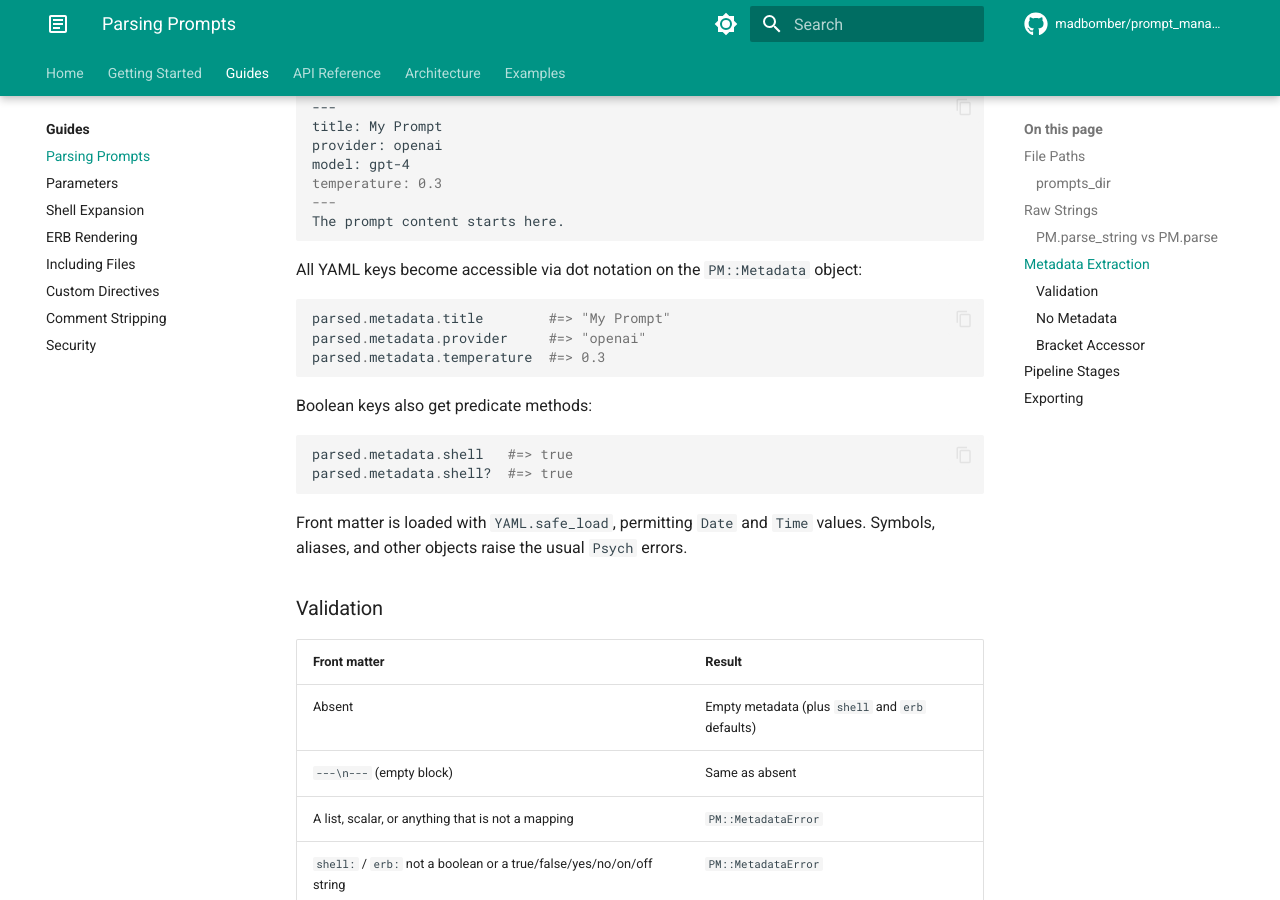
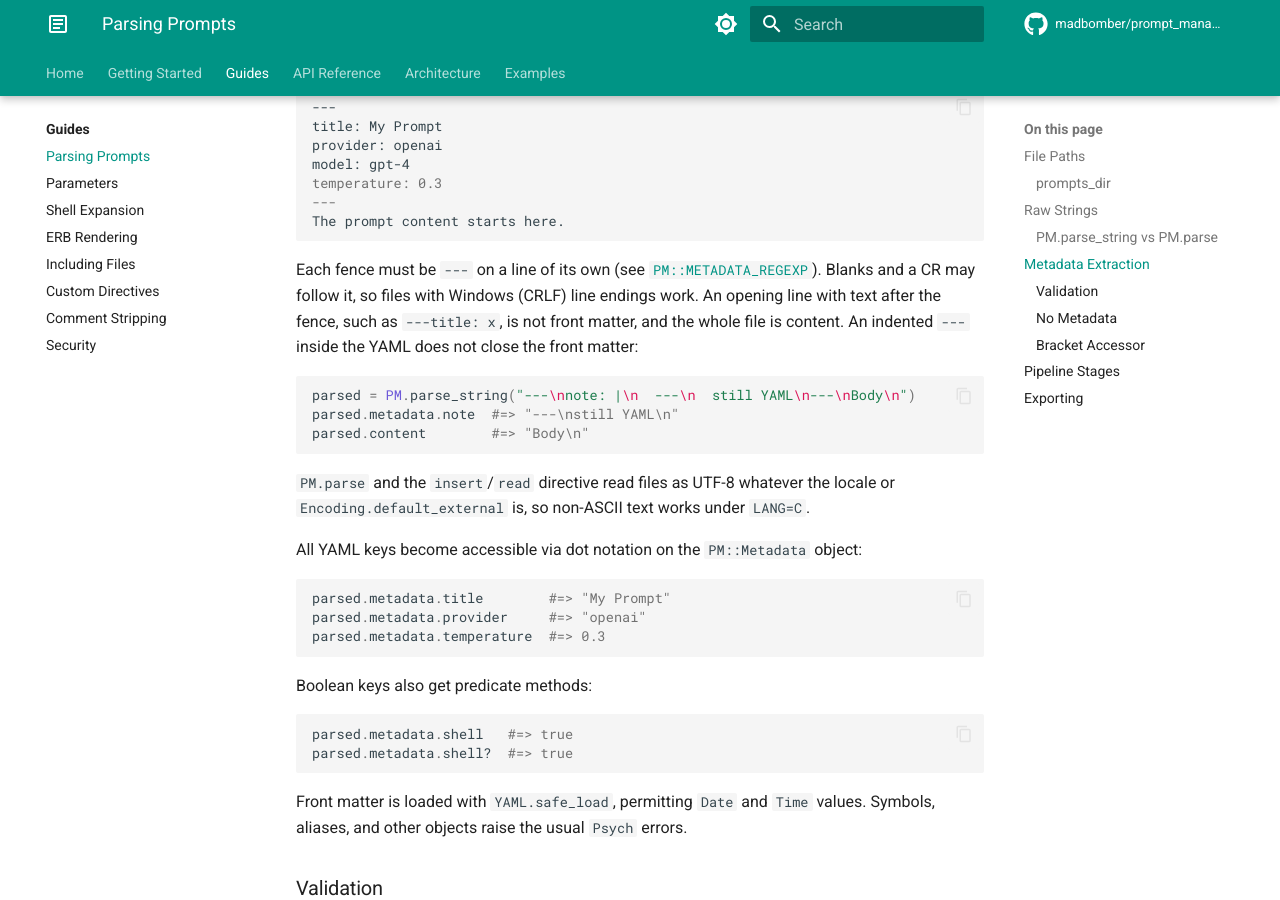
Before and after one commit to MadBomber/prompt_manager, an MkDocs documentation site: the page built from docs/guides/parsing.md, in a window 1280 px wide and 900 px high, scrolled down 2605 px. Built offline with MkDocs 1.6.1 and Material for MkDocs 9.7.7, drawn with Linux system fonts in a browser that asks for light colours; comment, search, counter and statistics services are not loaded.

Commit message:
docs: describe front-matter fence rules and UTF-8 reading in the parsing guide
The parsing guide now states that each fence must be --- on its own line,
that CRLF endings and trailing blanks are accepted, that an indented ---
inside the YAML does not close front matter, that ---title: x is not front
matter, and that prompt files are read as UTF-8 under any locale.

````diff
--- a/docs/guides/parsing.md
+++ b/docs/guides/parsing.md
@@ -112,6 +112,21 @@ temperature: 0.3
 The prompt content starts here.
 ```
 
+Each fence must be `---` on a line of its own (see
+[`PM::METADATA_REGEXP`](../api/constants.md#pmmetadata_regexp)). Blanks and a CR may
+follow it, so files with Windows (CRLF) line endings work. An opening line with text
+after the fence, such as `---title: x`, is not front matter, and the whole file is
+content. An indented `---` inside the YAML does not close the front matter:
+
+```ruby
+parsed = PM.parse_string("---\nnote: |\n  ---\n  still YAML\n---\nBody\n")
+parsed.metadata.note  #=> "---\nstill YAML\n"
+parsed.content        #=> "Body\n"
+```
+
+`PM.parse` and the `insert`/`read` directive read files as UTF-8 whatever the locale or
+`Encoding.default_external` is, so non-ASCII text works under `LANG=C`.
+
 All YAML keys become accessible via dot notation on the `PM::Metadata` object:
 
 ```ruby
````
